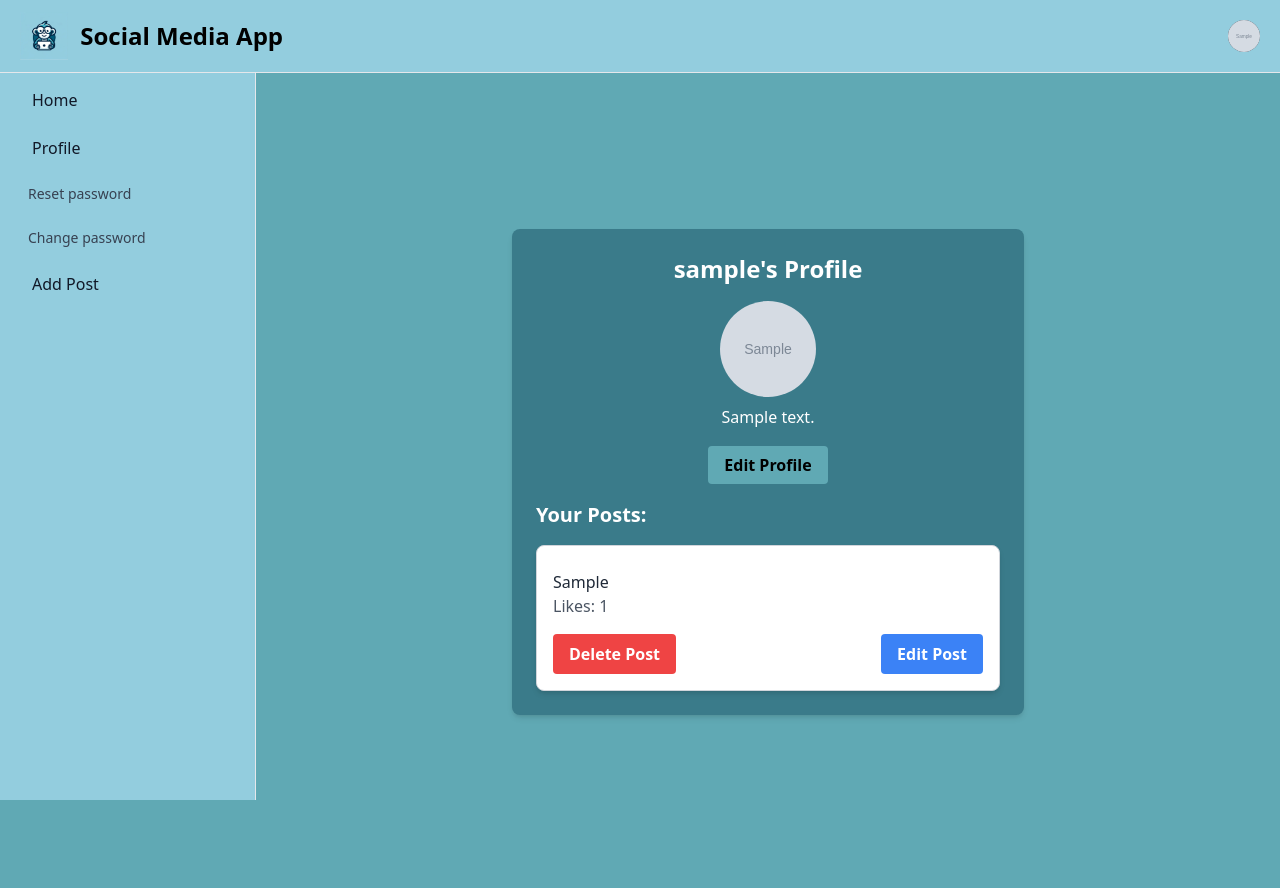
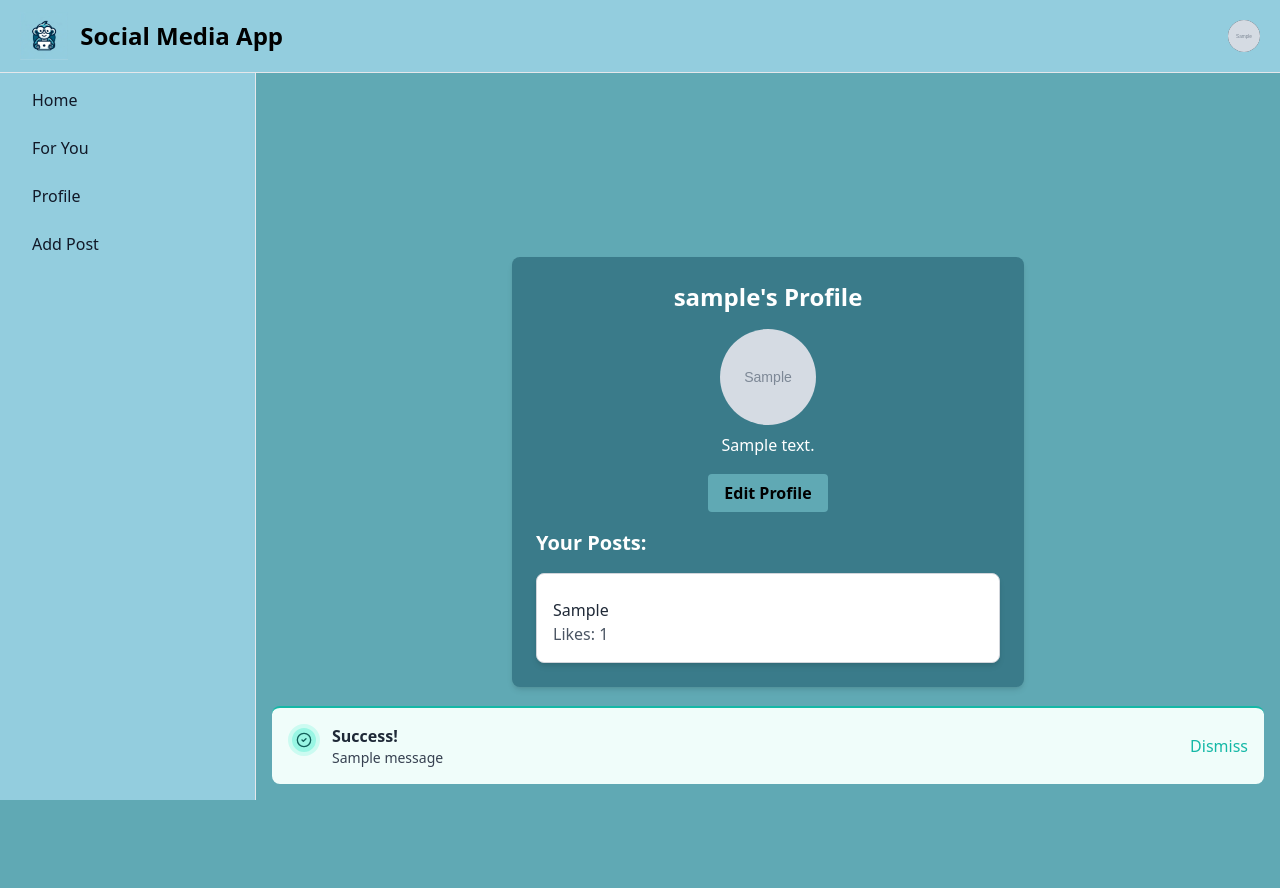
Before and after one commit to slmbakkenes/RampUpSocialMediaApp, a Django app: a page that uses templates/_base.html in a window 1280 px wide. Run offline with Django 5.2, Linux system fonts and the light colour scheme; a user stored in the database is signed in; tables that the repository leaves empty hold one stand-in row (values such as "Sample post"); grey boxes marked "Sample" are stand-in pictures; one stand-in notice (Sample message) is shown; style sheets or scripts are compiled from the project's sources; parts of the project's set-up code (start-up, migrations or seed data) failed here and were passed over; some libraries are stand-ins or nearby versions.

Commit message:
Merge branch 'main' into feature/comment_CRUD
# Conflicts:
#	blog/views.py
#	package-lock.json
#	ramp_up_project/urls.py
#	templates/Profile/profile.html

```diff
--- a/blog/views.py
+++ b/blog/views.py
@@ -1,4 +1,5 @@
 from blog.forms import ProfileForm
+from forms.comment_form import CommentForm
 from forms.user_create_form import UserCreationForm
 from django.http import HttpResponseForbidden
 from django.shortcuts import get_object_or_404, render, redirect
@@ -8,7 +9,6 @@ from django.contrib.auth.decorators import login_required
 from django.contrib.auth.mixins import LoginRequiredMixin
 from blog.models import Post, Comment, Follow, User, Profile, Category, CategoryPost
 from forms.post_form import PostForm
-from forms.comment_form import CommentForm
 
 # Home view that requires login
 class HomeView(LoginRequiredMixin, TemplateView):
@@ -88,11 +88,10 @@ class PostUpdateView(LoginRequiredMixin, UpdateView):
     def get_success_url(self):
         return reverse_lazy('profile', kwargs={'user_id': self.request.user.id})
 
-
 # View for deleting a post
 class PostDeleteView(LoginRequiredMixin, DeleteView):
     model = Post
-    template_name = 'profile/profile.html'
+    template_name = 'confirm_delete.html'
 
     def get_success_url(self):
         return reverse_lazy('profile', kwargs={'user_id': self.request.user.id})
@@ -134,7 +133,6 @@ class ProfileUpdateView(LoginRequiredMixin, UpdateView):
         profile = form.save(commit=False)
         profile.save()
         return redirect('profile', username=self.kwargs['username'])
-
 class CommentDeleteView(LoginRequiredMixin, DeleteView):
     model = Comment
     template_name = 'post/post_detail.html'  # Dit is de template waarin je de bevestiging voor verwijderen toont.
--- a/package.json
+++ b/package.json
@@ -4,6 +4,12 @@
 
     "tailwindcss": "^3.4.13"
 
+  },
+
+  "dependencies": {
+
+    "@fortawesome/fontawesome-free": "^6.6.0"
+
   }
 
 }
--- a/ramp_up_project/urls.py
+++ b/ramp_up_project/urls.py
@@ -25,12 +25,12 @@ from blog.views import (
     PostCreationView,
     ListPostsView,
     PostUpdateView,
-    PostDeleteView,
     ProfileDetailView,
     ProfileUpdateView,
+    PostDeleteView,
     CommentDeleteView,
     CommentCreationView,
-    EditCommentView
+    EditCommentView,
 )
 
 urlpatterns = [
@@ -43,19 +43,19 @@ urlpatterns = [
     path('signup/', SignUpView.as_view(), name='signup'),
 
     # Main views
-    path('', ForYouPageView.as_view(), name='foryoupage'),  # For You page
-    path('foryoupage/', ForYouPageView.as_view(), name='foryoupage_redirect'),  # Redirect to For You page
+    path('', ForYouPageView.as_view(), name='foryoupage'),
+    path('foryoupage/', ForYouPageView.as_view(), name='foryoupage_redirect'),
 
     # Post management
-    path('create_post/', PostCreationView.as_view(), name='create_post'),  # Create a post
-    path('posts/', ListPostsView.as_view(), name='list_posts'),  # List all posts
-    path('update_post/<uuid:post_id>/', PostUpdateView.as_view(), name='update_post'),  # Update a post
-    path('post/delete/<uuid:post_id>/', PostDeleteView.as_view(), name='post_delete'), # Delete a post
+    path('create_post/', PostCreationView.as_view(), name='create_post'),
+    path('posts/', ListPostsView.as_view(), name='list_posts'),
+    path('update_post/<uuid:pk>/', PostUpdateView.as_view(), name='update_post'),
+    path('post/delete/<uuid:post_id>/', PostDeleteView.as_view(), name='post_delete'),
 
     # Comment management
     path('comment/delete/<uuid:comment_id>/', CommentDeleteView.as_view(), name='comment_delete'),
-    path('post/<uuid:comment_id>/comment/add/', CommentCreationView.as_view(), name='add_comment'),  # URL voor het toevoegen van een comment
-    path('comment/<uuid:comment_id>/edit/', EditCommentView.as_view(), name='comment_edit'),  # Nieuwe edit URL
+    path('post/<uuid:comment_id>/comment/add/', CommentCreationView.as_view(), name='add_comment'),
+    path('comment/<uuid:comment_id>/edit/', EditCommentView.as_view(), name='comment_edit'),
 
     # Profile view
     path('profile/<str:username>/', ProfileDetailView.as_view(), name='profile'),
--- /dev/null
+++ b/templates/Messages/Message types/succes.html
@@ -0,0 +1,29 @@
+<div class="bg-teal-50 border-t-2 border-teal-500 rounded-lg p-4 dark:bg-teal-800" role="alert"
+     tabindex="-1" aria-labelledby="hs-bordered-success-style-label">
+    <div class="flex">
+        <div class="shrink-0">
+            <!-- Icon -->
+            <span class="inline-flex justify-center items-center size-8 rounded-full border-4 border-teal-100 bg-teal-200 text-teal-800 dark:border-teal-900 dark:bg-teal-800 dark:text-teal-400">
+                <svg class="shrink-0 size-4" xmlns="http://www.w3.org/2000/svg" width="24" height="24"
+                     viewBox="0 0 24 24"
+                     fill="none" stroke="currentColor" stroke-width="2" stroke-linecap="round" stroke-linejoin="round">
+                    <path d="M12 22c5.523 0 10-4.477 10-10S17.523 2 12 2 2 6.477 2 12s4.477 10 10 10z"></path>
+                    <path d="m9 12 2 2 4-4"></path>
+                </svg>
+            </span>
+            <!-- End Icon -->
+        </div>
+        <div class="ms-3">
+            <h3 id="hs-bordered-success-style-label"
+                class="text-gray-800 font-semibold dark:text-white">
+                Success!
+            </h3>
+            <p class="text-sm text-gray-700 dark:text-neutral-400">
+                {{ message|linebreaksbr }}
+            </p>
+        </div>
+        <button class="ml-auto close-modal text-teal-500">
+            Dismiss
+        </button>
+    </div>
+</div>
--- /dev/null
+++ b/templates/Messages/messages.html
@@ -0,0 +1,32 @@
+{% if messages %}
+    {% for message in messages %}
+        <div id="popup-{{ forloop.counter }}" tabindex="-1"
+             class="flex flex-col overflow-y-auto overflow-x-hidden sm:ml-64 fixed bottom-0 right-0 left-0 z-50 max-w-screen h-modal justify-end">
+            <div class="space-y-5 w-full p-4 z-50">
+                {% if message.level == 20 %}
+                    {% include 'Messages/Message types/info.html' %}
+                {% elif message.level == 25 %}
+                    {% include 'Messages/Message types/succes.html' %}
+                {% elif message.level == 40 %}
+                    {% include 'Messages/Message types/error.html' %}
+                {% endif %}
+            </div>
+        </div>
+    {% endfor %}
+{% endif %}
+<script>
+    document.querySelectorAll('.close-modal').forEach((button, index) => {
+        const modalEl = document.getElementById(`popup-${index + 1}`);
+        const modal = new Modal(modalEl, {
+            placement: 'bottom-right',
+            backdropClasses: 'no-shadow',
+            closable: false,
+        });
+
+        modal.show();
+
+        button.addEventListener('click', function () {
+            modal.hide();
+        });
+    });
+</script>
--- a/templates/Profile/profile.html
+++ b/templates/Profile/profile.html
@@ -3,42 +3,29 @@
 
 {% block content %}
     <div class="flex items-center justify-center min-h-screen">
-        <div class="max-w-lg w-full bg-[#3A7B8A] shadow-md rounded-lg p-6">
-            <h1 class="text-2xl font-bold text-center text-white">{{ user.username }}'s Profile</h1>
+        <div class="max-w-lg w-full bg-[#3A7B8A] shadow-md rounded-lg p-6"> <!-- Darker background color -->
+            <h1 class="text-2xl font-bold text-center text-white">{{ user.username }}'s Profile</h1> <!-- Changed text color to white -->
 
             <div class="mt-4 mb-6 text-center">
                 <img src="{{ profile.profile_img.url }}" alt="{{ user.username }}'s profile image"
                      class="rounded-full w-24 h-24 mx-auto">
-                <p class="mt-2 text-white">{{ profile.bio }}</p>
+                <p class="mt-2 text-white">{{ profile.bio }}</p> <!-- Changed text color to white -->
             </div>
 
             <div class="mb-6 text-center">
                 <a href="{% url 'profile_update' user.username %}"
-                   class="bg-[#60A9B4] hover:bg-blue-800 text-black font-bold py-2 px-4 rounded">
+                   class="bg-[#60A9B4] hover:bg-blue-800 text-black font-bold py-2 px-4 rounded"> <!-- Adjusted button color -->
                     Edit Profile
                 </a>
             </div>
 
-            <h2 class="text-xl mt-4 font-semibold text-white">Your Posts:</h2>
+            <h2 class="text-xl mt-4 font-semibold text-white">Your Posts:</h2> <!-- Changed text color to white -->
             {% if posts %}
                 <ul class="space-y-4 mt-4">
                     {% for post in posts %}
-                        <li class="border border-gray-300 p-4 rounded-lg shadow-md bg-white">
+                        <li class="border border-gray-300 p-4 rounded-lg shadow-md bg-white"> <!-- Changed background for posts to white -->
                             <p class="mt-2 text-gray-800">{{ post.caption }}</p>
                             <p class="text-gray-600">Likes: {{ post.no_of_likes }}</p>
-                            <div class="mt-4 flex justify-between">
-                                <form action="{% url 'post_delete' post.id %}" method="post">
-                                    {% csrf_token %}
-                                    <button type="submit" class="bg-red-500 hover:bg-red-700 text-white font-bold py-2 px-4 rounded">
-                                        Delete Post
-                                    </button>
-                                </form>
-                                <form action="{% url 'update_post' post.id %}" method="get">
-                                    <button type="submit" class="bg-blue-500 hover:bg-blue-700 text-white font-bold py-2 px-4 rounded ml-4">
-                                        Edit Post
-                                    </button>
-                                </form>
-                            </div>
                         </li>
                     {% endfor %}
                 </ul>
--- a/templates/_base.html
+++ b/templates/_base.html
@@ -10,6 +10,8 @@
     <meta http-equiv="X-UA-Compatible" content="IE=edge">
     <meta name="viewport" content="width=device-width, initial-scale=1.0">
     <link href="https://cdn.jsdelivr.net/npm/flowbite@2.5.1/dist/flowbite.min.css" rel="stylesheet"/>
+    <link rel="stylesheet" href="https://cdnjs.cloudflare.com/ajax/libs/font-awesome/6.0.0-beta3/css/all.min.css">
+    <script src="https://cdn.jsdelivr.net/npm/flowbite@2.5.1/dist/flowbite.min.js"></script>
 
     <title>{% block title %}Social Media App{% endblock %}</title>
 
@@ -19,7 +21,9 @@
 
 </head>
 
-<body style="background-color: #60A9B4;">
+<body class="!overflow-visible" style="background-color: #60A9B4;">
+{% include 'Messages/messages.html' %}
+
 <!-- Navbar -->
 <nav class="fixed top-0 z-50 w-full border-b border-gray-200 dark:border-gray-700" style="background-color: #93CDDE;">
     <div class="px-3 py-3 lg:px-5 lg:pl-3">
@@ -66,6 +70,11 @@
                                        role="menuitem">Account</a>
                                 </li>
                                 <li>
+                                    <a href="/accounts/password_change/"
+                                       class="block px-4 py-2 text-sm text-gray-700 hover:bg-gray-100 dark:text-gray-300 dark:hover:bg-gray-600 dark:hover:text-white text-center"
+                                       role="menuitem">Change password</a>
+                                </li>
+                                <li>
                                     <form id="logout-form" action="{% url 'logout' %}" method="POST"
                                           style="display: none;">
                                         {% csrf_token %}
@@ -98,21 +107,17 @@
                 </a>
             </li>
             {% if user.is_authenticated %}
+            <li>
+                <a href="{% url 'foryoupage_redirect' %}"
+                   class="flex items-center p-2 text-gray-900 rounded-lg dark:text-white hover:bg-gray-100 dark:hover:bg-gray-700 group">
+                    <span class="flex-1 ms-3 whitespace-nowrap">For You</span>
+                </a>
+            </li>
                 <li>
                     <a href="{% url 'profile' user.username %}"
                        class="flex items-center p-2 text-gray-900 rounded-lg dark:text-white hover:bg-gray-100 dark:hover:bg-gray-700 group">
                         <span class="flex-1 ms-3 whitespace-nowrap">Profile</span>
                     </a>
-                </li>
-                <li>
-                    <a href="/accounts/password_reset/"
-                       class="block px-4 py-2 text-sm text-gray-700 hover:bg-gray-100 dark:text-gray-300 dark:hover:bg-gray-600 dark:hover:text-white"
-                       role="menuitem">Reset password</a>
-                </li>
-                <li>
-                    <a href="/accounts/password_change/"
-                       class="block px-4 py-2 text-sm text-gray-700 hover:bg-gray-100 dark:text-gray-300 dark:hover:bg-gray-600 dark:hover:text-white"
-                       role="menuitem">Change password</a>
                 </li>
                 <li>
                     <a href="{% url 'create_post' %}"
--- a/templates/registration/login.html
+++ b/templates/registration/login.html
@@ -26,7 +26,7 @@
 
             <!-- Submit Button -->
             <div class="flex justify-center">
-                <button type="submit" class="text-black bg-[#60A9B4] hover:bg-blue-800 focus:ring-4 focus:outline-none focus:ring-blue-300 font-medium rounded-lg text-sm px-5 py-2.5 text-center">Register new account</button>
+                <button type="submit" class="text-black bg-[#60A9B4] hover:bg-blue-800 focus:ring-4 focus:outline-none focus:ring-blue-300 font-medium rounded-lg text-sm px-5 py-2.5 text-center">Log in</button>
             </div>
         </form>
 
```
Also changed, not shown: blog/signals.py (+6 -1 lines), ramp_up_project/settings.py (+10 -0 lines), templates/Like/Like.html (added, +63 -0 lines), templates/Messages/Message types/error.html (added, +29 -0 lines), templates/Messages/Message types/info.html (added, +27 -0 lines), templates/index.html (+4 -3 lines), package-lock.json.
